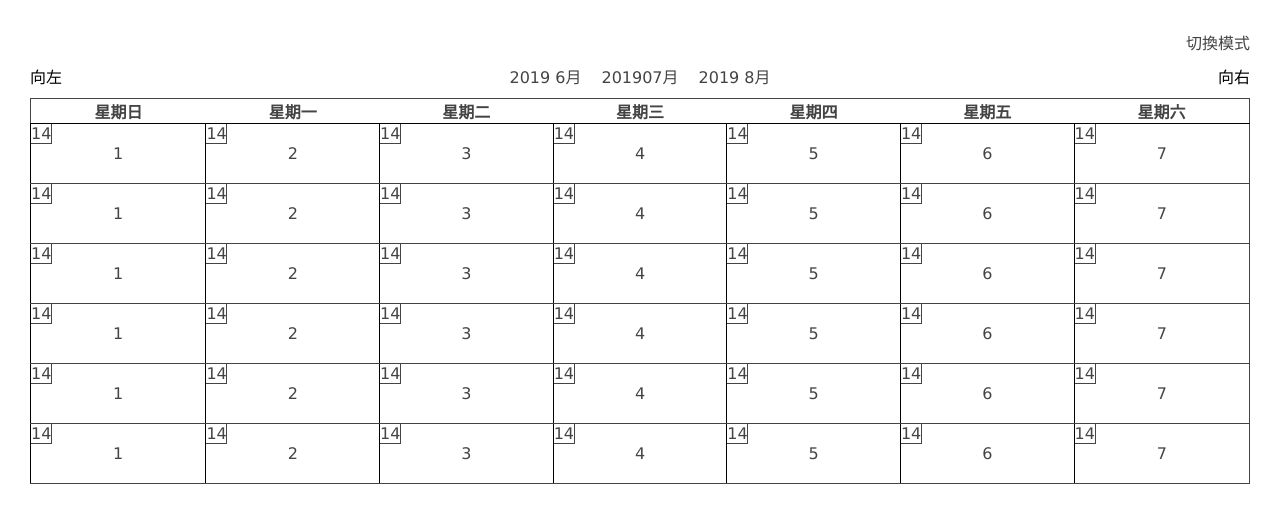
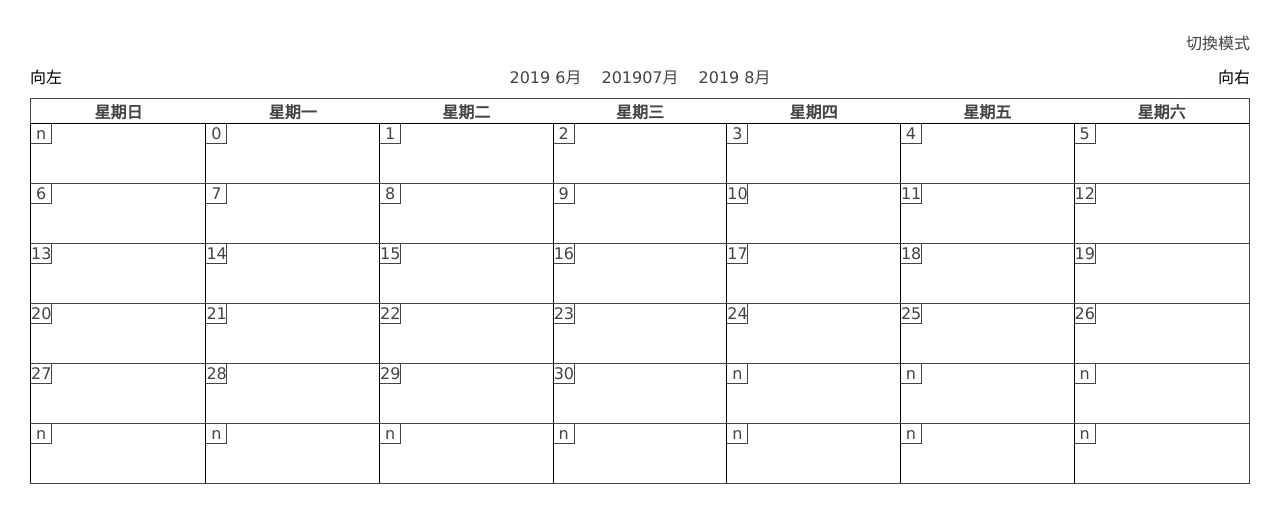
Before and after one commit to andrewCheng078/React-Calendar, a React (Create React App) app: page / in a window 1280 px wide. Shown: the top 522 px of the page. Built offline with nearby package versions, Linux system fonts and the light colour scheme.

Commit message:
finsh  basic calendar

```diff
--- a/src/components/Calendar/Calendar.js
+++ b/src/components/Calendar/Calendar.js
@@ -1,7 +1,7 @@
 import React, { Component } from 'react'
 import './Calendar.scss';
 import moment from 'moment';
-
+import jsonData from '../../data/data1.json';
 
 
 export default class Calendar extends Component {
@@ -11,8 +11,8 @@ export default class Calendar extends Component {
         firstDayWeek: '',
         endDayWeek: '',
         daysInMonth: '',
-        days:[],
-        data:[],
+        days: [],
+        data: [],
         listLeft: '',
         listCenter: '',
         listRight: '',
@@ -20,71 +20,72 @@ export default class Calendar extends Component {
     }
 
     filterData = () => {
+
+        let result = Array.from(new Set(jsonData));
+        console.log('result',result.length); // [1, 2, "a", 3, "b"]
+        console.log('origin',jsonData.length);
         //do something
 
     }
 
-    createDays = () => {
-        const { firstDayWeek, endDayWeek, daysInMonth, data } = this.state;
-
-        for(let i=0;i<daysInMonth;i++){
+    createDays = async () => {
+        let { firstDayWeek, daysInMonth, } = this.state;
+        let data = [];
+        for (let i = 0; i < daysInMonth; i++) {
             data.push({
-                data:i,
-                year:'',
-                month:'',
-                year:'',
+                data: i,
+                year: '1',
+                month: '1',
+                year: '1',
             })
         }
 
-        for(let i=0;i<firstDayWeek;i++){
+        for (let i = 0; i < firstDayWeek; i++) {
             data.unshift({
-                data:'null',
-                year:'',
-                month:'',
-                year:'',
+                data: 'n',
             })
         }
-        const endDay = 42-data.length;
-        console.log(endDay);
 
-        for(let i=0;i<endDay;i++){
+        const endDay = 42 - data.length;
+
+        for (let i = 0; i < endDay; i++) {
             data.push({
-                data:'null',
-                year:'',
-                month:'',
-                year:'',
+                data: 'n',
             })
         }
-        console.log('data',data)
 
+        let newArray = [];
+        let allArray = [];
 
+        for (let i = 0; i < data.length; i++) {
+            newArray.push(data[i]);
+            if (newArray.length === 7) {
+                allArray.push(newArray);
+                newArray = [];
+            }
         }
 
-     prevMonth = async ()=> {
+        console.log('allArray', allArray)
+        await this.setState({
+            days: allArray,
+        })
+    }
 
-        let prev = moment(this.state.initYearMonth, "YYYYMM").add(-1, "M").format("YYYYMM");
-        await this.setState({
-            initYearMonth: prev,
-
-        })
+    prevMonth = async () => {
+        await this.updateDayInfo(-1);
         await this.listValue();
-        console.log('prev',prev);
+        await this.createDays();
     }
 
     nextMonth = async () => {
-
-        let next = moment(this.state.initYearMonth, "YYYYMM").add(+1, "M").format("YYYYMM");
-        await this.setState({
-            initYearMonth: next,
-
-        })
+        await this.updateDayInfo(+1);
         await this.listValue();
-        console.log('next',next);
+        await this.createDays();
     }
 
-    leftList = () => {this.prevMonth()}
-    centerList = () => { /*center*/}
-    rightList = () => {this.nextMonth()}
+    leftList = () => { this.prevMonth() }
+    centerList = () => { /*center*/ }
+    rightList = () => { this.nextMonth() }
 
     listValue = () => {
         this.setState({
@@ -94,48 +95,48 @@ export default class Calendar extends Component {
         })
     }
 
+    updateDayInfo(operation) {
+        const initYearMonth = this.state.initYearMonth;
+        const newDay = moment(initYearMonth, "YYYYMM").add(operation, "M").format("YYYYMM");
+        const firstDayWeek = moment(newDay, "YYYYMM").startOf('month').format('d');
+        const daysInMonth = moment(newDay).daysInMonth();
+
+        this.setState({
+            initYearMonth: newDay,
+            firstDayWeek: firstDayWeek,
+            daysInMonth: daysInMonth,
+        })
+    }
 
     async  componentDidMount() {
-        let { initYearMonth } = this.state;
-
-        const firstDayWeek = moment(initYearMonth, "YYYYMM").startOf('month').format('d');
-        const endDayWeek = moment(initYearMonth, "YYYYMM").endOf('month').format('d');
-        const daysInMonth = moment(initYearMonth).daysInMonth();
-        console.log('firstDayWeek', firstDayWeek);
-        console.log('endDayWeek', endDayWeek);
-        console.log('daysInMonth', daysInMonth);
-     await   this.setState({
-            firstDayWeek: firstDayWeek,
-            endDayWeek: endDayWeek,
-            daysInMonth: daysInMonth,
-        });
-     await   this.listValue();
-     await   this.createDays();
-
+        await this.updateDayInfo(0);
+        await this.listValue();
+        await this.filterData();
+        await this.createDays();
     }
 
 
     render() {
-        const { initYearMonth, listLeft, listCenter, listRight, } = this.state;
+        const { listLeft, listCenter, listRight, days } = this.state;
         return (
             <div>
                 {/* 可加上這兩個修飾符來切換日曆模式或列表模式 calendars_daymode,calendars_listmode */}
                 <div className="calendars calendars_daymode">
-                <a href="#" className="prev on"  style={{float:'right'}}>切換模式</a>
+                    <a href="javascript:void(0)" className="prev on" style={{ float: 'right' }}>切換模式</a>
                     <div className="calendars_tabWrap">
-                        <a href="#" className="prev on" onClick={this.prevMonth}>向左</a>
+                        <a href="javascript:void(0)" className="prev on" onClick={this.prevMonth}>向左</a>
                         <ul className="ntb_tab">
                             <li className="tab" onClick={this.leftList}>
-                                <a href="#"><span>{listLeft}月</span></a>
+                                <a href="javascript:void(0)"><span>{listLeft}月</span></a>
                             </li>
                             <li className="tab" onClick={this.centerList}>
-                                <a href="#"><span>{listCenter}月</span></a>
+                                <a href="javascript:void(0)"><span>{listCenter}月</span></a>
                             </li>
                             <li className="tab" onClick={this.rightList}>
-                                <a href="#"><span>{listRight}月</span></a>
+                                <a href="javascript:void(0)"><span>{listRight}月</span></a>
                             </li>
                         </ul>
-                        <a href="#" className="next on" onClick={this.nextMonth}>向右</a>
+                        <a href="javascript:void(0)" className="next on" onClick={this.nextMonth}>向右</a>
                     </div>
                     <table>
                         <thead>
@@ -150,60 +151,13 @@ export default class Calendar extends Component {
                             </tr>
                         </thead>
                         <tbody>
-                            <tr>
-                                <td>1</td>
-                                <td>2</td>
-                                <td>3</td>
-                                <td>4</td>
-                                <td>5</td>
-                                <td>6</td>
-                                <td>7</td>
+                            {days.map((week, index) => {
+                                return <tr key={week[index]+index}>
+                                    {week.map((day, index2) => {
+                                        return <td key={day.data+index+index2} date={day.data}></td>
+                                    })}
                                 </tr>
-                            <tr>
-                                <td>1</td>
-                                <td>2</td>
-                                <td>3</td>
-                                <td>4</td>
-                                <td>5</td>
-                                <td>6</td>
-                                <td>7</td>
-                            </tr>
-                            <tr>
-                                <td>1</td>
-                                <td>2</td>
-                                <td>3</td>
-                                <td>4</td>
-                                <td>5</td>
-                                <td>6</td>
-                                <td>7</td>
-                            </tr>
-                            <tr>
-                                <td>1</td>
-                                <td>2</td>
-                                <td>3</td>
-                                <td>4</td>
-                                <td>5</td>
-                                <td>6</td>
-                                <td>7</td>
-                            </tr>
-                            <tr>
-                                <td>1</td>
-                                <td>2</td>
-                                <td>3</td>
-                                <td>4</td>
-                                <td>5</td>
-                                <td>6</td>
-                                <td>7</td>
-                            </tr>
-                            <tr>
-                                <td>1</td>
-                                <td>2</td>
-                                <td>3</td>
-                                <td>4</td>
-                                <td>5</td>
-                                <td>6</td>
-                                <td>7</td>
-                            </tr>
+                            })}
                         </tbody>
                     </table>
                 </div>
--- a/src/components/Calendar/Calendar.scss
+++ b/src/components/Calendar/Calendar.scss
@@ -35,7 +35,7 @@
         }
         td:before{
             position: absolute;
-            content: '14';
+            content:  attr(date);
             width: 20px;
             left: 0;
             top: 0;
--- a/src/pages/App.js
+++ b/src/pages/App.js
@@ -1,6 +1,5 @@
 import React, { Component } from 'react'
 import Calendar from '../components/Calendar/Calendar';
-import Demo from '../components/demo/demo';
 export default class App extends Component {
   constructor(){
     super();
@@ -33,10 +32,9 @@ export default class App extends Component {
           <Calendar
           ref={ this.calendarRef }
           dataSource={ false }
-          initYearMonth={ `201907` }
+          // initYearMonth={ `201907` }
           dataKeySetting={ false }
           />
-          {/* <Demo/> */}
       </div>
     )
   }
```
Lines whose indentation alone changed are shown as unchanged.
